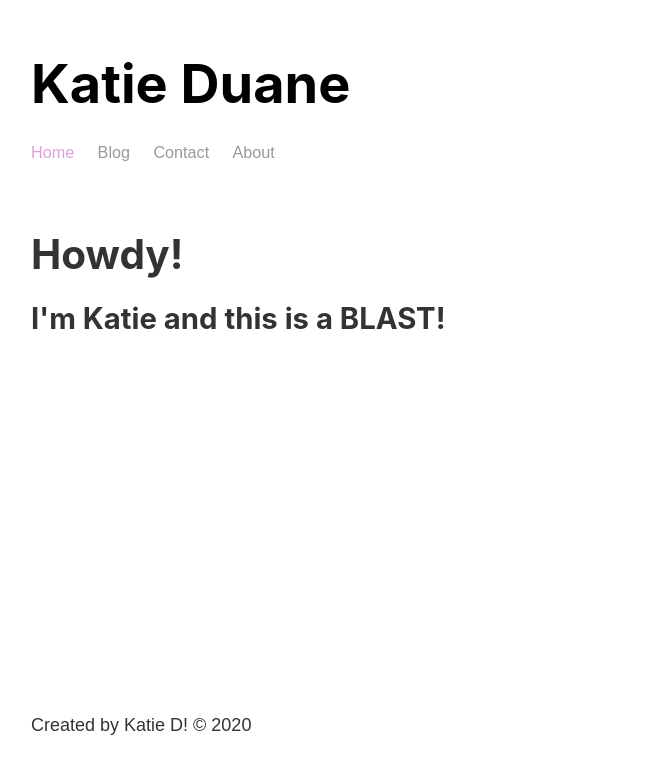
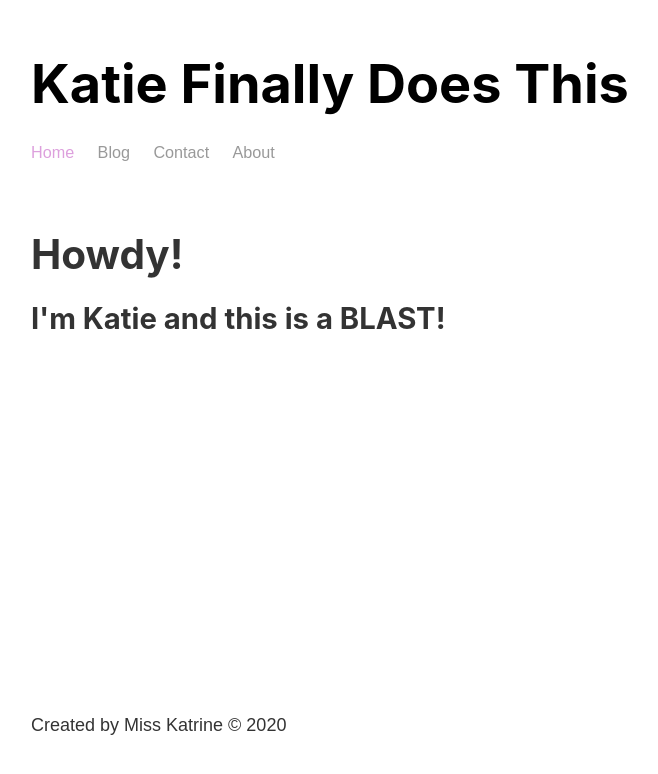
Before and after one commit to katiejduane/gatsby-practice, a Gatsby site: page / in a window 1280 px wide. Shown: the whole page, without its empty margins (270-928 px from the left). Built offline with nearby package versions, Linux system fonts and the light colour scheme; Gatsby itself is replaced by a stand-in of ours.

Commit message:
graphql basics

```diff
--- a/gatsby-config.js
+++ b/gatsby-config.js
@@ -6,5 +6,9 @@
 
 module.exports = {
   /* Your site config here */
+  siteMetadata: {
+    title: "Katie Finally Does This",
+    author: "Miss Katrine",
+  },
   plugins: [`gatsby-plugin-sass`],
 }
--- a/package.json
+++ b/package.json
@@ -6,7 +6,7 @@
   "license": "MIT",
   "scripts": {
     "build": "gatsby build",
-    "develop": "gatsby develop",
+    "develop": "env-cmd -f .env.development gatsby develop",
     "format": "prettier --write \"**/*.{js,jsx,json,md}\"",
     "start": "npm run develop",
     "serve": "gatsby serve",
@@ -21,6 +21,7 @@
     "react-dom": "^16.12.0"
   },
   "devDependencies": {
+    "env-cmd": "^10.1.0",
     "prettier": "^1.19.1"
   },
   "repository": {
--- a/src/components/footer.js
+++ b/src/components/footer.js
@@ -1,9 +1,19 @@
 import React from "react"
+import { graphql, useStaticQuery } from "gatsby"
 
 const Footer = () => {
+  const data = useStaticQuery(graphql`
+    query {
+      site {
+        siteMetadata {
+          author
+        }
+      }
+    }
+  `)
   return (
     <footer>
-      <p>Created by Katie D! © 2020</p>
+      <p>Created by {data.site.siteMetadata.author} © 2020</p>
     </footer>
   )
 }
--- a/src/components/header.js
+++ b/src/components/header.js
@@ -1,14 +1,23 @@
 import React from "react"
-import { Link } from "gatsby"
+import { Link, graphql, useStaticQuery } from "gatsby"
 
 import headerStyles from "./header.module.scss"
 
 const Header = () => {
+  const data = useStaticQuery(graphql`
+    query {
+      site {
+        siteMetadata {
+          title
+        }
+      }
+    }
+  `)
   return (
     <header className={headerStyles.header}>
       <h1>
         <Link className={headerStyles.title} to="/">
-          Katie Duane
+          {data.site.siteMetadata.title}
         </Link>
       </h1>
       <nav>
```
Also changed, not shown: 1 other file.
